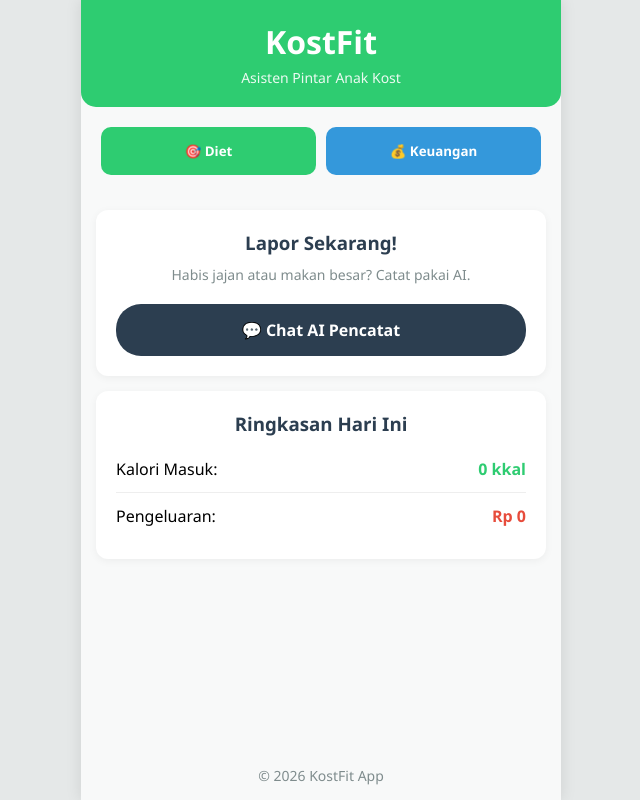
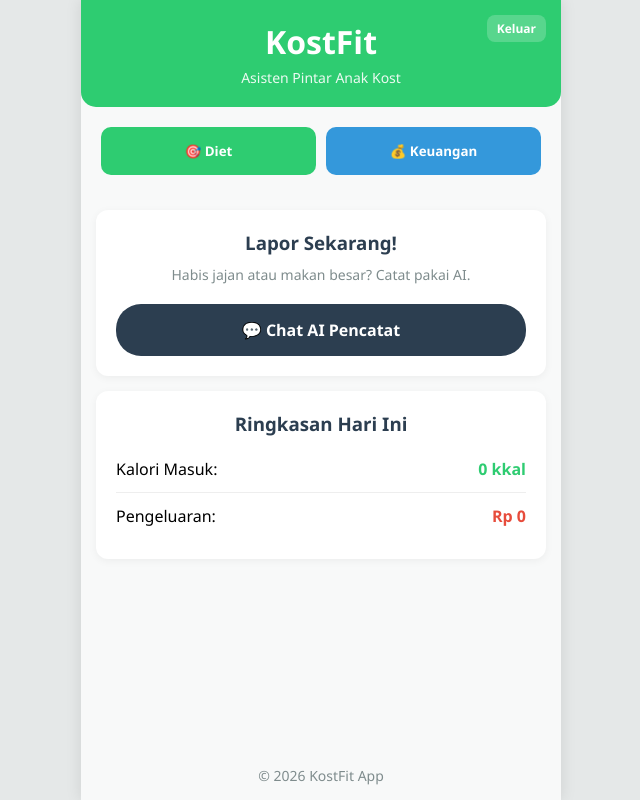
Before and after one commit to bhe-24/KostFit, a website: page public/index.html in a window 1280 px wide. Shown: the whole page, without its empty margins (319-959 px from the left). Drawn offline with Linux system fonts and the light colour scheme; no server answers.

Commit message:
Implement logout button and Firebase auth
Add logout button and authentication handling

```diff
--- a/public/index.html
+++ b/public/index.html
@@ -38,7 +38,24 @@
       padding: 20px 15px;
       border-bottom-left-radius: 15px;
       border-bottom-right-radius: 15px;
+      position: relative; /* Ditambahkan untuk posisi tombol logout */
     }
+
+    /* Tombol Logout Baru */
+    .btn-logout {
+      position: absolute;
+      top: 15px;
+      right: 15px;
+      background: rgba(255, 255, 255, 0.2);
+      border: none;
+      color: white;
+      padding: 5px 10px;
+      border-radius: 8px;
+      font-size: 12px;
+      cursor: pointer;
+      font-weight: bold;
+    }
+    .btn-logout:hover { background: rgba(255, 255, 255, 0.4); }
 
     /* === NAVIGASI === */
     nav { display: flex; justify-content: space-around; padding: 20px 15px; }
@@ -85,6 +102,7 @@
 
   <div id="app-container">
     <header>
+      <button class="btn-logout" onclick="logoutAccount()">Keluar</button>
       <h1>KostFit</h1>
       <p style="font-size: 14px; margin-top: 5px; opacity: 0.9;">Asisten Pintar Anak Kost</p>
     </header>
@@ -123,6 +141,8 @@
     // 1. Import library Firebase dari CDN
     import { initializeApp } from "https://www.gstatic.com/firebasejs/10.10.0/firebase-app.js";
     import { getFirestore, collection, getDocs } from "https://www.gstatic.com/firebasejs/10.10.0/firebase-firestore.js";
+    // IMPORT AUTHENTICATION
+    import { getAuth, onAuthStateChanged, signOut } from "https://www.gstatic.com/firebasejs/10.10.0/firebase-auth.js";
 
     // 2. Konfigurasi Firebase milikmu
     const firebaseConfig = {
@@ -134,14 +154,30 @@
       appId: "1:962437652324:web:4426a5efcabf72caebe471"
     };
 
-    // 3. Inisialisasi Aplikasi & Database Firebase
+    // 3. Inisialisasi Aplikasi, Database, & Auth Firebase
     const app = initializeApp(firebaseConfig);
     const db = getFirestore(app);
+    const auth = getAuth(app);
 
-    console.log("✅ Firebase berhasil terhubung!");
+    // 4. AUTH GUARD (Cek apakah user sudah login)
+    onAuthStateChanged(auth, (user) => {
+      if (!user) {
+        // Jika tidak ada user login, lempar kembali ke halaman login
+        window.location.href = "auth.html";
+      } else {
+        console.log("✅ Berhasil masuk sebagai:", user.email);
+        // Nanti kita akan tambahkan fungsi tarik data hari ini khusus untuk user.uid di sini
+      }
+    });
 
-    // (Opsional nanti) Fungsi untuk menarik data total pengeluaran dan kalori dari Firestore
-    // untuk mengisi elemen id "today-cal" dan "today-expense" akan ditaruh di sini
+    // 5. Fungsi Logout
+    window.logoutAccount = function() {
+      signOut(auth).then(() => {
+        window.location.href = "auth.html";
+      }).catch((error) => {
+        console.error("Gagal logout:", error);
+      });
+    }
   </script>
 
 </body>
```
